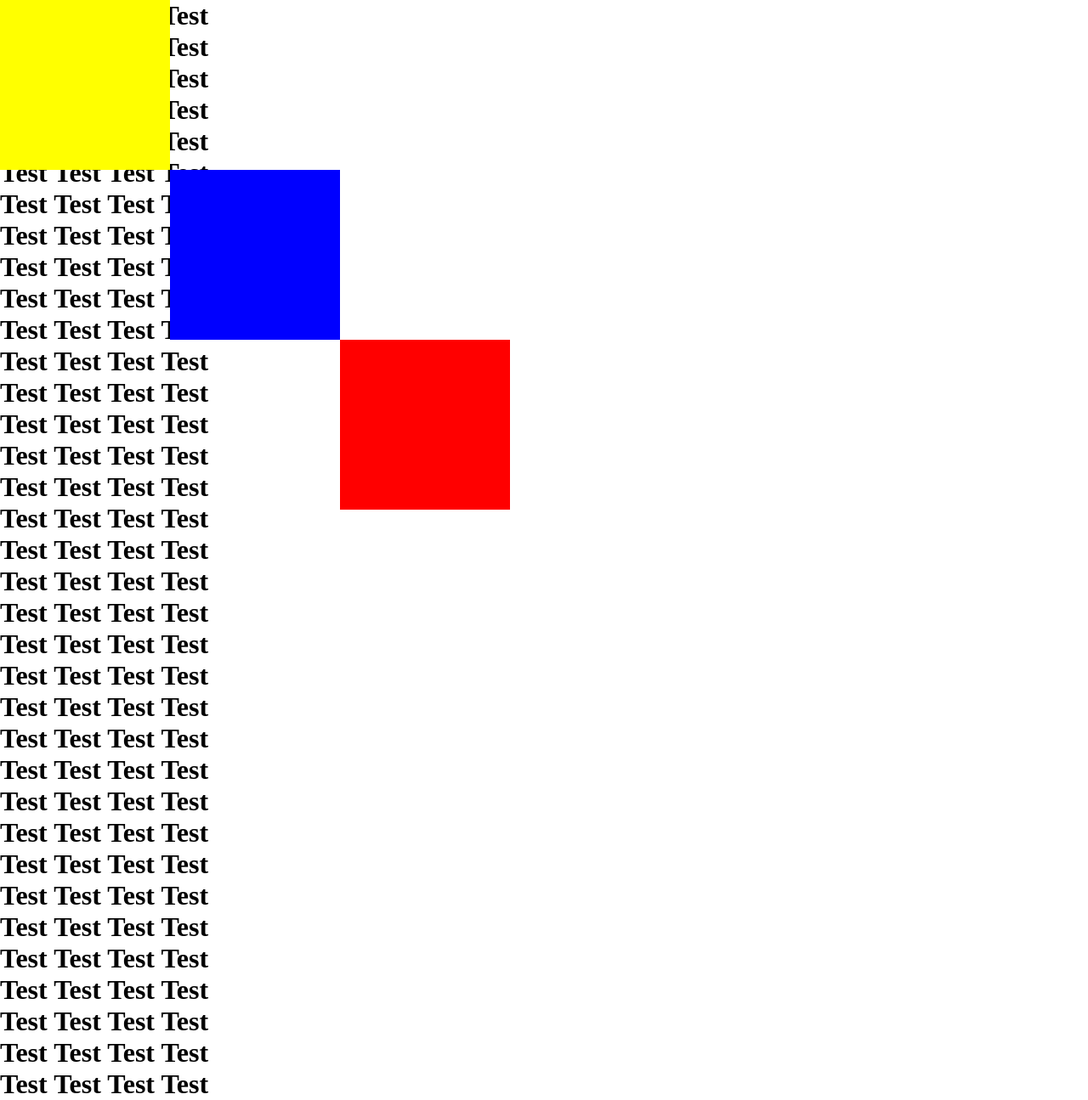
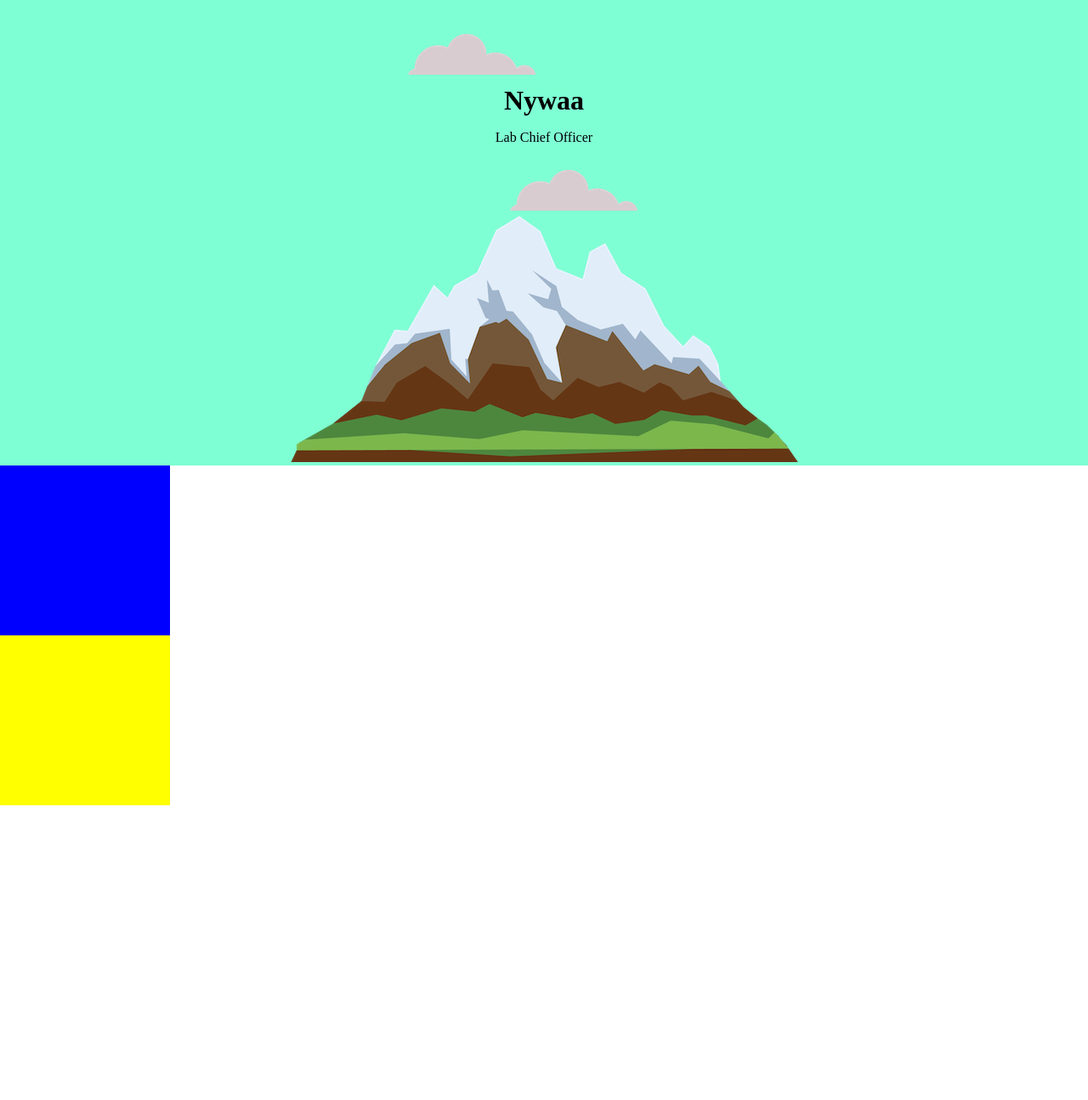
Before and after one commit to Nywaa/Web-Development-EX, a plain HTML site: page CSS-Labs/index.html in a window 1280 px wide. Shown: the whole page at 85% size. After the commit the page ends 948 px from the top, so only its background shows below. Drawn offline with Linux system fonts and the light colour scheme.

Commit message:
Added image to top container, and play it with css position

```diff
--- a/CSS-Labs/css/style.css
+++ b/CSS-Labs/css/style.css
@@ -2,6 +2,7 @@
 body
 {
     margin: 0;
+    text-align: center;
 }
 
 h1
@@ -12,12 +13,9 @@ h1
 /* -- Class Selector -- */
 .top-container
 {
-    background-color: red;
-    height: 200px;
-    width: 200px;
-    position: absolute;
-    top: 400px;
-    left: 400px;
+    background-color: aquamarine;
+    position: relative;
+    padding-top: 100px;
 }
 
 .mid-container
@@ -25,9 +23,6 @@ h1
     background-color: blue;
     height: 200px;
     width: 200px;
-    position: absolute;
-    top: 200px;
-    left: 200px;
 }
 
 .bottom-container
@@ -35,13 +30,18 @@ h1
     background-color: yellow;
     height: 200px;
     width: 200px;
-    position: absolute;
 }
 
-.fixed-container
+.top-cloud
 {
-    background-color: orange;
-    height: 200px;
-    width: 200px;
-    position: fixed;
+    position: absolute;
+    top: 40px;
+    right: 650px;
 }
+
+.bottom-cloud
+{
+    position: absolute;
+    left: 600px;
+    bottom: 300px;
+}
--- a/CSS-Labs/index.html
+++ b/CSS-Labs/index.html
@@ -10,12 +10,12 @@
         <title>Nywaa's Laboratory - CSS Section</title>
     </head>
     <body>
-        <div class="fixed-container">
-
-        </div>
-
         <div class="top-container">
-
+            <img class="top-cloud" src="images/cloud.png" alt="cloud-img">
+            <h1>Nywaa</h1>
+            <p>Lab Chief Officer</p>
+            <img class="bottom-cloud" src="images/cloud.png" alt="cloud-img">
+            <img src="images/mountain.png" alt="mountain-img">
         </div>
         <div class="mid-container">
 
@@ -23,40 +23,5 @@
         <div class="bottom-container">
 
         </div>
-        <h1>Test Test Test Test </h1>
-        <h1>Test Test Test Test </h1>
-        <h1>Test Test Test Test </h1>
-        <h1>Test Test Test Test </h1>
-        <h1>Test Test Test Test </h1>
-        <h1>Test Test Test Test </h1>
-        <h1>Test Test Test Test </h1>
-        <h1>Test Test Test Test </h1>
-        <h1>Test Test Test Test </h1>
-        <h1>Test Test Test Test </h1>
-        <h1>Test Test Test Test </h1>
-        <h1>Test Test Test Test </h1>
-        <h1>Test Test Test Test </h1>
-        <h1>Test Test Test Test </h1>
-        <h1>Test Test Test Test </h1>
-        <h1>Test Test Test Test </h1>
-        <h1>Test Test Test Test </h1>
-        <h1>Test Test Test Test </h1>
-        <h1>Test Test Test Test </h1>
-        <h1>Test Test Test Test </h1>
-        <h1>Test Test Test Test </h1>
-        <h1>Test Test Test Test </h1>
-        <h1>Test Test Test Test </h1>
-        <h1>Test Test Test Test </h1>
-        <h1>Test Test Test Test </h1>
-        <h1>Test Test Test Test </h1>
-        <h1>Test Test Test Test </h1>
-        <h1>Test Test Test Test </h1>
-        <h1>Test Test Test Test </h1>
-        <h1>Test Test Test Test </h1>
-        <h1>Test Test Test Test </h1>
-        <h1>Test Test Test Test </h1>
-        <h1>Test Test Test Test </h1>
-        <h1>Test Test Test Test </h1>
-        <h1>Test Test Test Test </h1>
     </body>
 </html>
```
